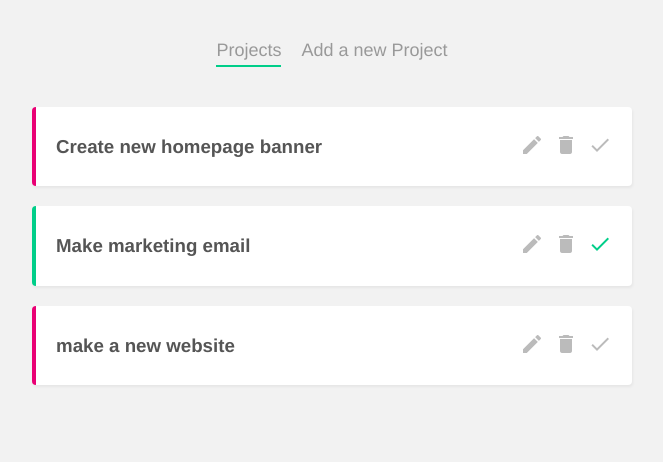
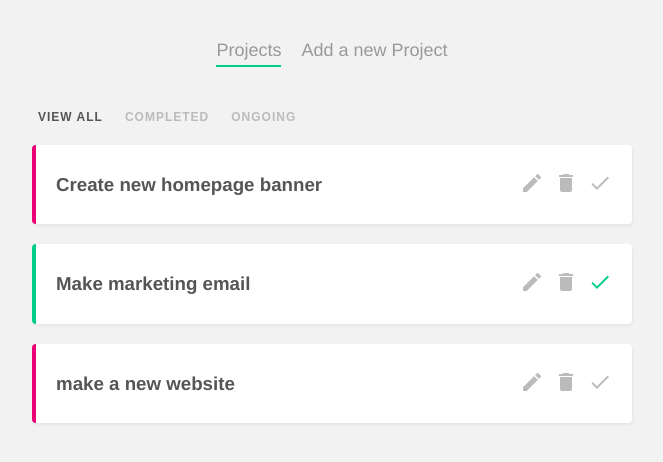
Before and after one commit to Enrige13/vue-firebase, a Vue app in the folder 8-project-planner/: page / in a window 1280 px wide. Shown: the top 462 px of the page, without its empty margins (308-971 px from the left). Built offline with nearby package versions, Linux system fonts and the light colour scheme; data requests are answered from the project's data file.

Commit message:
#68: Creating a Filter Nav

```diff
--- a/8-project-planner/src/App.vue
+++ b/8-project-planner/src/App.vue
@@ -9,7 +9,9 @@
 import Navbar from './components/Navbar.vue'
 
 export default {
-  components: { Navbar }
+  components: {
+    Navbar
+  }
 }
 </script>
 
--- /dev/null
+++ b/8-project-planner/src/components/FilterNav.vue
@@ -0,0 +1,45 @@
+<template>
+  <nav class="filter-nav">
+      <button
+      @click="updateFilter('all')"
+      :class="{ active: current === 'all'}"
+    >View all</button>
+    <button
+      @click="updateFilter('completed')"
+      :class="{ active: current === 'completed'}"
+    >Completed</button>
+    <button
+      @click="updateFilter('ongoing')"
+      :class="{ active: current === 'ongoing'}"
+    >Ongoing</button>
+  </nav>
+</template>
+
+<script>
+export default {
+    props: ['current'],
+    methods: {
+        updateFilter(by) {
+            this.$emit('filterChange', by)
+        }
+    }
+}
+</script>
+
+<style>
+  .filter-nav button {
+    background: none;
+    border: none;
+    color: #bbb;
+    outline: none;
+    font-size: 12px;
+    text-transform: uppercase;
+    margin-right: 10px;
+    letter-spacing: 1px;
+    font-weight: bold;
+    cursor: pointer;
+  }
+  .filter-nav button.active {
+    color: #555;
+  }
+</style>
--- a/8-project-planner/src/views/Home.vue
+++ b/8-project-planner/src/views/Home.vue
@@ -1,5 +1,6 @@
 <template>
   <div class="home">
+    <FilterNav @filterChange="current = $event" :current="current" /> <!-- $event - event from updateFilter -->
     <div v-if="projects.length">
       <!-- if array has a length, it outputs it here otherwise not -->
       <div v-for="project in projects" :key="project.id">
@@ -11,15 +12,18 @@
 
 <script>
 import SingleProject from '../components/SingleProject.vue'
+import FilterNav from '../components/FilterNav.vue'
 
 export default {
   name: 'Home',
   components: {
-    SingleProject
+    SingleProject,
+    FilterNav
   },
   data() {
     return {
-      projects: []
+      projects: [],
+      current: 'all'
     }
   },
   mounted() {
```
